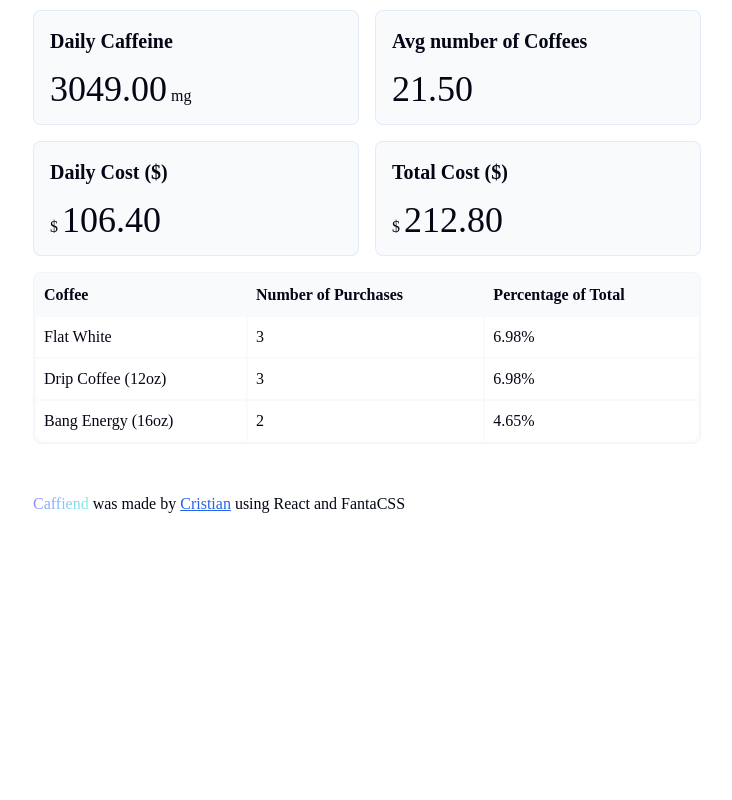
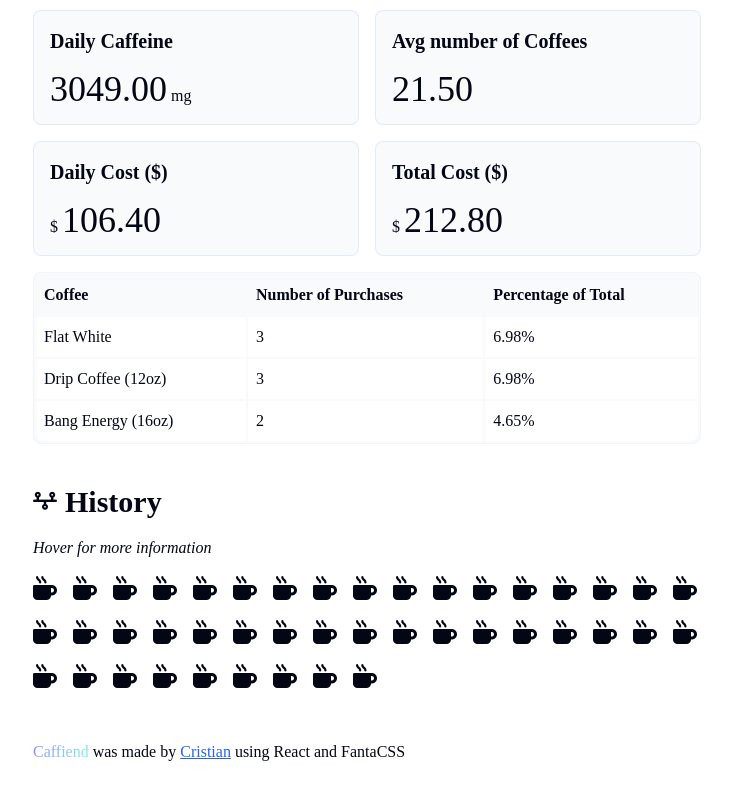
Before and after one commit to Cr1sti4n85/caffiend, a React (Vite) app: page / in a window 1280 px wide. Shown: the part 1414-2214 px from the top of the page, without its empty margins (273-1005 px from the left). Before the commit the page ends 1978 px from the top, so only its background shows below. Built offline with nearby package versions, Linux system fonts and the light colour scheme; a web font is replaced by a local one.

Commit message:
Implement History component

```diff
--- a/src/components/History.jsx
+++ b/src/components/History.jsx
@@ -1,5 +1,44 @@
+import {
+  calculateCurrentCaffeineLevel,
+  coffeeConsumptionHistory,
+  getCaffeineAmount,
+  timeSinceConsumption,
+} from "../utils";
+
 function History() {
-  return <></>;
+  return (
+    <>
+      <div className="section-header">
+        <i className="fa-solid fa-timeline"></i>
+        <h2>History</h2>
+      </div>
+      <p>
+        <i>Hover for more information</i>
+      </p>
+      <div className="coffee-history">
+        {Object.keys(coffeeConsumptionHistory)
+          .sort((a, b) => b - a)
+          .map((utcTime, coffeeIndex) => {
+            const coffee = coffeeConsumptionHistory[utcTime];
+            const timeSinceConsume = timeSinceConsumption(utcTime);
+            const originalAmount = getCaffeineAmount(coffee.name);
+            const remainingAmount = calculateCurrentCaffeineLevel({
+              [utcTime]: coffee,
+            });
+
+            const summary = `${coffee.name} |
+            ${timeSinceConsume} | ${coffee.cost} |
+            ${remainingAmount}mg / ${originalAmount}mg`;
+
+            return (
+              <div title={summary} key={coffeeIndex}>
+                <i className="fa-solid fa-mug-hot"></i>
+              </div>
+            );
+          })}
+      </div>
+    </>
+  );
 }
 
 export default History;
--- a/src/index.css
+++ b/src/index.css
@@ -137,6 +137,17 @@ h2 {
   grid-column: span 2 / span 2;
 }
 
+.coffee-history {
+  display: flex;
+  align-items: center;
+  gap: 1rem;
+  flex-wrap: wrap;
+}
+
+.coffee-history i {
+  font-size: 1.5rem;
+}
+
 .w-full {
   width: 100%;
   max-width: unset;
--- a/src/utils/index.js
+++ b/src/utils/index.js
@@ -223,3 +223,31 @@ export function getTopThreeCoffees(historyData) {
 
   return topThree;
 }
+
+export function timeSinceConsumption(utcMilliseconds) {
+  const now = Date.now();
+  const diffInMilliseconds = now - utcMilliseconds;
+
+  // Convert to seconds, minutes, hours, days, and months
+  const seconds = Math.floor(diffInMilliseconds / 1000);
+  const minutes = Math.floor(seconds / 60);
+  const hours = Math.floor(minutes / 60);
+  const days = Math.floor(hours / 24);
+  const months = Math.floor(days / 30);
+
+  // Get the remainder for each unit
+  const remainingDays = days % 30;
+  const remainingHours = hours % 24;
+  const remainingMinutes = minutes % 60;
+  const remainingSeconds = seconds % 60;
+
+  // Construct the string
+  let result = "";
+  if (months > 0) result += `${months}M `;
+  if (remainingDays > 0) result += `${remainingDays}D `;
+  if (remainingHours > 0) result += `${remainingHours}H `;
+  if (remainingMinutes > 0) result += `${remainingMinutes}M `;
+  if (remainingSeconds > 0 || result === "") result += `${remainingSeconds}S`; // Show seconds even if they're 0 if nothing else exists
+
+  return result.trim(); // Remove any trailing space
+}
```
